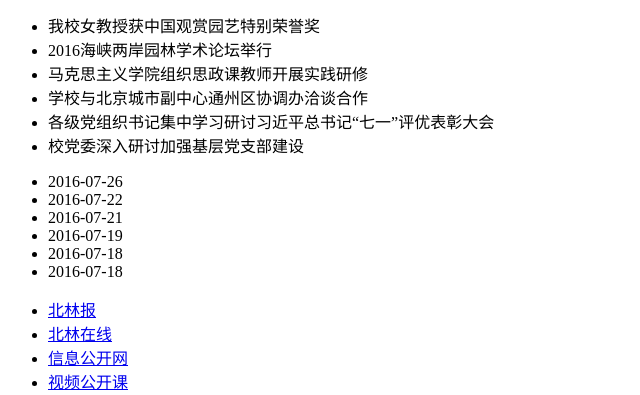
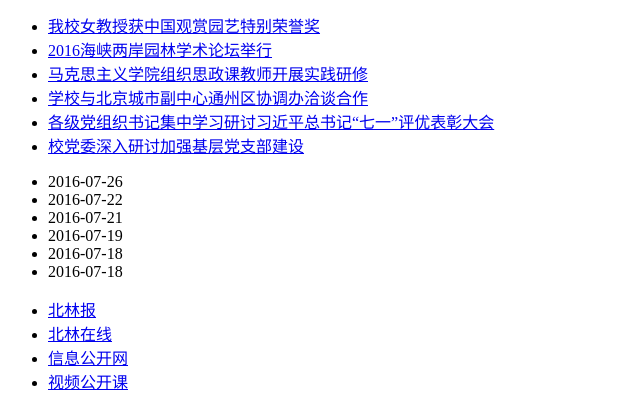
Before and after one commit to mingttong/ResponsiveBjfu, a plain HTML site: page src/index.html in a window 1280 px wide. Shown: the part 403-798 px from the top of the page, without its empty margins (0-640 px from the left). Drawn offline with Linux system fonts and the light colour scheme.

Commit message:
给xyxw-content的li加上了超链接

```diff
--- a/src/index.html
+++ b/src/index.html
@@ -43,12 +43,12 @@
                 <img src="img/xyxw_t.png" alt="校园新闻"/>
                 <div class="xyxw-content">
                     <ul>
-                        <li><span class="li-pic"></span>我校女教授获中国观赏园艺特别荣誉奖</li>
-                        <li><span class="li-pic"></span>2016海峡两岸园林学术论坛举行</li>
-                        <li><span class="li-pic"></span>马克思主义学院组织思政课教师开展实践研修</li>
-                        <li><span class="li-pic"></span>学校与北京城市副中心通州区协调办洽谈合作</li>
-                        <li><span class="li-pic"></span>各级党组织书记集中学习研讨习近平总书记“七一”评优表彰大会</li>
-                        <li><span class="li-pic"></span>校党委深入研讨加强基层党支部建设</li>
+                        <li><span class="li-pic"></span><a href="#">我校女教授获中国观赏园艺特别荣誉奖</a></li>
+                        <li><span class="li-pic"></span><a href="#">2016海峡两岸园林学术论坛举行</a></li>
+                        <li><span class="li-pic"></span><a href="#">马克思主义学院组织思政课教师开展实践研修</a></li>
+                        <li><span class="li-pic"></span><a href="#">学校与北京城市副中心通州区协调办洽谈合作</a></li>
+                        <li><span class="li-pic"></span><a href="#">各级党组织书记集中学习研讨习近平总书记“七一”评优表彰大会</a></li>
+                        <li><span class="li-pic"></span><a href="#">校党委深入研讨加强基层党支部建设</a></li>
                     </ul>
                 </div>
                 <div class="xyxw-time">
```
